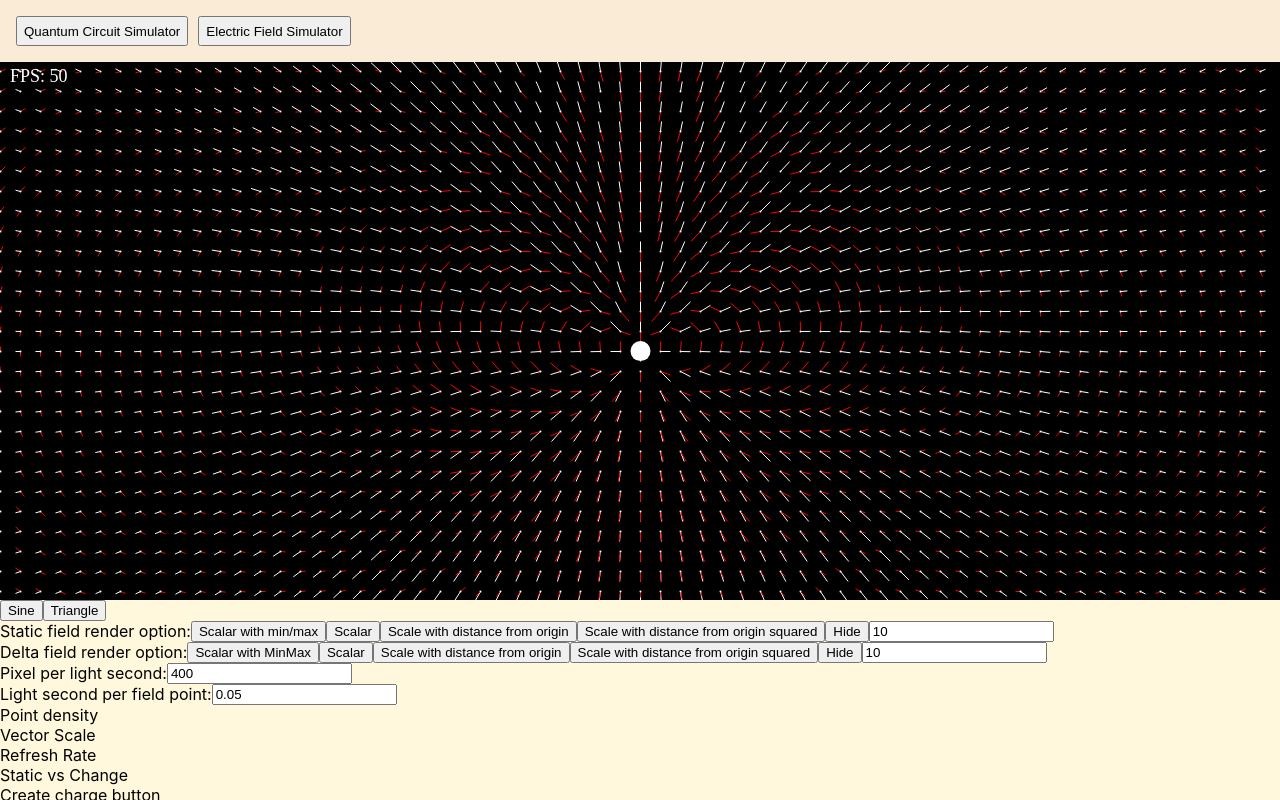
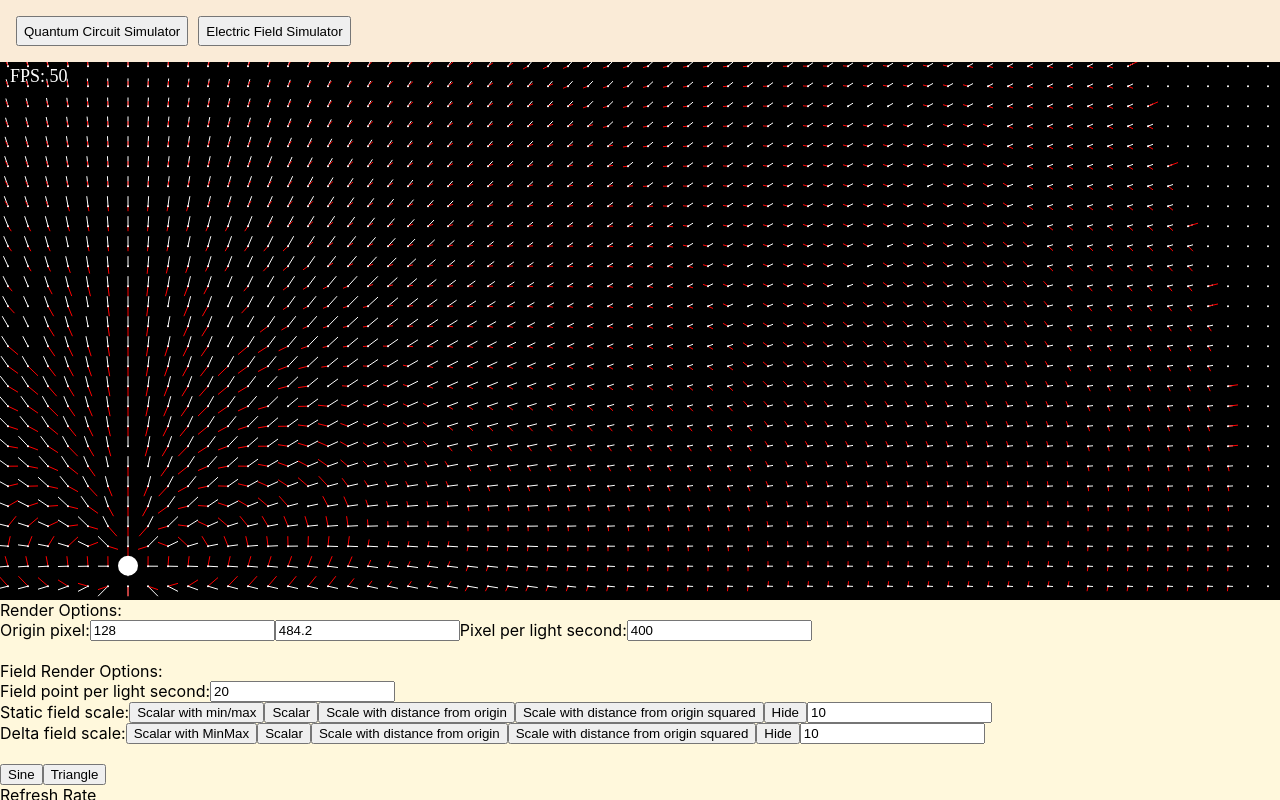
Before and after one commit to pochusuwan/QuantumCircuitSimulator, a React (Create React App) app: page / in a window 1280 px wide. Both pictures are taken after a click on the button "Electric Field Simulator". Built offline with nearby package versions, Linux system fonts and the light colour scheme.

Commit message:
Set origin and field point per light second

```diff
--- a/src/electric-field/App.module.css
+++ b/src/electric-field/App.module.css
@@ -24,4 +24,5 @@
 .ControlsRow {
     display: flex;
     flex-direction: row;
+    min-height: 20px;
 }
--- a/src/electric-field/App.tsx
+++ b/src/electric-field/App.tsx
@@ -3,7 +3,7 @@ import classes from "./App.module.css";
 import Simulator, { FieldRenderOption } from "./Simulator";
 
 const INITIAL_PIXEL_PER_LIGHT_SECOND = 400;
-const INITIAL_LIGHT_SECOND_PER_FIELD_POINT = 0.05;
+const INITIAL_LIGHT_SECOND_PER_FIELD_POINT = 20;
 const INITIAL_STATIC_FIELD_SCALE = 10;
 const INITIAL_DELTA_FIELD_SCALE = 10;
 
@@ -11,17 +11,26 @@ export default function App() {
     const canvasRef = useRef<HTMLCanvasElement>(null);
     const containerRef = useRef<HTMLDivElement>(null);
     const canvasStyle = useSetCanvasSize(canvasRef, containerRef);
+
     const [pixelPerLightSecond, setPixelPerLightSecond] = useState<string>(INITIAL_PIXEL_PER_LIGHT_SECOND.toString());
-    const [lightSecondPerFieldPoint, setLightSecondPerFieldPoint] = useState<string>(INITIAL_LIGHT_SECOND_PER_FIELD_POINT.toString());
+    const [originPixelX, setOriginPixelX] = useState<string>("");
+    const [originPixelY, setOriginPixelY] = useState<string>("");
+
+    const [fieldPointPerLightSecond, setFieldPointPerLightSecond] = useState<string>(INITIAL_LIGHT_SECOND_PER_FIELD_POINT.toString());
     const [staticFieldScale, setStaticFieldScale] = useState<string>(INITIAL_STATIC_FIELD_SCALE.toString());
     const [deltaFieldScale, setDeltaFieldScale] = useState<string>(INITIAL_DELTA_FIELD_SCALE.toString());
+
     const updateTimeoutId = useRef<ReturnType<typeof setInterval> | null>(null);
     const simulatorRef = useRef<Simulator | null>(null);
 
     useEffect(() => {
         const canvas = canvasRef.current;
         if (canvas) {
-            simulatorRef.current = new Simulator(canvas, INITIAL_PIXEL_PER_LIGHT_SECOND, INITIAL_LIGHT_SECOND_PER_FIELD_POINT, INITIAL_STATIC_FIELD_SCALE, INITIAL_DELTA_FIELD_SCALE);
+            const originX = 0.1 * canvas.width;
+            const originY = 0.9 * canvas.height;
+            simulatorRef.current = new Simulator(canvas, originX, originY, INITIAL_PIXEL_PER_LIGHT_SECOND, INITIAL_LIGHT_SECOND_PER_FIELD_POINT, INITIAL_STATIC_FIELD_SCALE, INITIAL_DELTA_FIELD_SCALE);
+            setOriginPixelX(originX.toString());
+            setOriginPixelY(originY.toString());
         }
         return () => {
             simulatorRef.current?.clearCanvas();
@@ -32,7 +41,14 @@ export default function App() {
         clearTimeout(updateTimeoutId.current);
     }
     updateTimeoutId.current = setTimeout(() => {
-        simulatorRef.current?.setRenderOption(parseFloat(pixelPerLightSecond), parseFloat(lightSecondPerFieldPoint), parseFloat(staticFieldScale), parseFloat(deltaFieldScale));
+        simulatorRef.current?.setRenderOption(
+            parseFloat(originPixelX),
+            parseFloat(originPixelY),
+            parseFloat(pixelPerLightSecond),
+            parseFloat(fieldPointPerLightSecond),
+            parseFloat(staticFieldScale),
+            parseFloat(deltaFieldScale)
+        );
     }, 1000);
 
     return (
@@ -42,12 +58,25 @@ export default function App() {
             </div>
             <div className={classes.Controls}>
                 <div className={classes.ControlsRow}>
-                    <button onClick={() => simulatorRef.current?.setParticlePositionFunction("Sine")}>Sine</button>
-                    <button onClick={() => simulatorRef.current?.setParticlePositionFunction("Triangle")}>Triangle</button>
+                    <div>Render Options: </div>
+                </div>
+                <div className={classes.ControlsRow}>
+                    <div>Origin pixel: </div>
+                    <input onChange={(event) => setOriginPixelX(event.target.value)} value={originPixelX} />
+                    <input onChange={(event) => setOriginPixelY(event.target.value)} value={originPixelY} />
+                    <div>Pixel per light second:</div>
+                    <input onChange={(event) => setPixelPerLightSecond(event.target.value)} value={pixelPerLightSecond} />
+                </div>
+                <div className={classes.ControlsRow}></div>
+
+                <div className={classes.ControlsRow}>Field Render Options:</div>
+                <div className={classes.ControlsRow}>
+                    <div>Field point per light second:</div>
+                    <input onChange={(event) => setFieldPointPerLightSecond(event.target.value)} value={fieldPointPerLightSecond} />
                 </div>
 
                 <div className={classes.ControlsRow}>
-                    <div>Static field render option: </div>
+                    <div>Static field scale: </div>
                     <button onClick={() => simulatorRef.current?.setStaticFieldRenderOption(FieldRenderOption.ConstantScalarMinMax)}>Scalar with min/max</button>
                     <button onClick={() => simulatorRef.current?.setStaticFieldRenderOption(FieldRenderOption.ConstantScalar)}>Scalar</button>
                     <button onClick={() => simulatorRef.current?.setStaticFieldRenderOption(FieldRenderOption.ScaleWithDistance)}>Scale with distance from origin</button>
@@ -57,7 +86,7 @@ export default function App() {
                 </div>
 
                 <div className={classes.ControlsRow}>
-                    <div>Delta field render option: </div>
+                    <div>Delta field scale: </div>
                     <button onClick={() => simulatorRef.current?.setDeltaFieldRenderOption(FieldRenderOption.ConstantScalarMinMax)}>Scalar with MinMax</button>
                     <button onClick={() => simulatorRef.current?.setDeltaFieldRenderOption(FieldRenderOption.ConstantScalar)}>Scalar</button>
                     <button onClick={() => simulatorRef.current?.setDeltaFieldRenderOption(FieldRenderOption.ScaleWithDistance)}>Scale with distance from origin</button>
@@ -65,17 +94,12 @@ export default function App() {
                     <button onClick={() => simulatorRef.current?.setDeltaFieldRenderOption(FieldRenderOption.Hide)}>Hide</button>
                     <input onChange={(event) => setDeltaFieldScale(event.target.value)} value={deltaFieldScale} />
                 </div>
+                <div className={classes.ControlsRow}></div>
 
                 <div className={classes.ControlsRow}>
-                    <div>Pixel per light second:</div>
-                    <input onChange={(event) => setPixelPerLightSecond(event.target.value)} value={pixelPerLightSecond} />
+                    <button onClick={() => simulatorRef.current?.setParticlePositionFunction("Sine")}>Sine</button>
+                    <button onClick={() => simulatorRef.current?.setParticlePositionFunction("Triangle")}>Triangle</button>
                 </div>
-                <div className={classes.ControlsRow}>
-                    <div>Light second per field point:</div>
-                    <input onChange={(event) => setLightSecondPerFieldPoint(event.target.value)} value={lightSecondPerFieldPoint} />
-                </div>
-                <div>Point density</div>
-                <div>Vector Scale</div>
                 <div>Refresh Rate</div>
                 <div>Static vs Change</div>
                 <div>Create charge button</div>
--- a/src/electric-field/Painter.ts
+++ b/src/electric-field/Painter.ts
@@ -79,6 +79,11 @@ export default class Painter {
         this.ctx.fillText(text, x, y);
     }
 
+    setOrigin(originX: number, originY: number) {
+        this.originX = originX;
+        this.originY = originY;
+    }
+
     setScale(scale: number) {
         this.scale = scale;
     }
--- a/src/electric-field/Simulator.ts
+++ b/src/electric-field/Simulator.ts
@@ -51,20 +51,19 @@ function scaleFieldVector(x: number, y: number, px: number, py: number, option:
 
 export default class Simulator {
     private painter: Painter | null = null;
-    private canvasWidth = 0;
-    private canvasHeight = 0;
-    private originX = 0;
-    private originY = 0;
 
     private intervalId: ReturnType<typeof setInterval> | null = null;
     private time = 0;
+    private framePerSecond = 50;
 
-    private framePerSecond = 50;
+    private pixelPerLightSecond: number;
+
     private axisTickDensity = 1; // light second
-    private pixelPerLightSecond: number;
-    private lightSecondPerFieldPoint: number; // light second
+
+    private fieldPointPerLightSecond: number;
     private staticFieldRenderOption: FieldRenderOption = FieldRenderOption.ConstantScalarMinMax;
     private deltaFieldRenderOption: FieldRenderOption = FieldRenderOption.ConstantScalarMinMax;
+
     private staticFieldScale: number;
     private deltaFieldScale: number;
     private measuredFPS = 0;
@@ -142,24 +141,29 @@ export default class Simulator {
         this.fieldPoints = [];
 
         const { left, right, top, bottom } = painter.getBoundary();
-        for (let x = Math.ceil(left/this.lightSecondPerFieldPoint) * this.lightSecondPerFieldPoint; x < right; x += this.lightSecondPerFieldPoint) {
-            for (let y = Math.ceil(bottom/this.lightSecondPerFieldPoint) * this.lightSecondPerFieldPoint; y < top; y += this.lightSecondPerFieldPoint) {
+        const lightSecondPerFieldPoint = 1 / this.fieldPointPerLightSecond;
+        for (let x = Math.ceil(left/lightSecondPerFieldPoint) * lightSecondPerFieldPoint; x < right; x += lightSecondPerFieldPoint) {
+            for (let y = Math.ceil(bottom/lightSecondPerFieldPoint) * lightSecondPerFieldPoint; y < top; y += lightSecondPerFieldPoint) {
                 this.fieldPoints.push(new FieldPoint(x, y));
             }
         }
     }
 
-    constructor(canvas: HTMLCanvasElement, pixelPerLightSecond: number, lightSecondPerFieldPoint: number, staticFieldScale: number, deltaFieldScale: number) {
+    constructor(
+        canvas: HTMLCanvasElement,
+        originPixelX: number,
+        originPixelY: number,
+        pixelPerLightSecond: number,
+        fieldPointPerLightSecond: number,
+        staticFieldScale: number,
+        deltaFieldScale: number
+    ) {
         this.pixelPerLightSecond = pixelPerLightSecond;
-        this.lightSecondPerFieldPoint = lightSecondPerFieldPoint;
+        this.fieldPointPerLightSecond = fieldPointPerLightSecond;
         this.staticFieldScale = staticFieldScale;
         this.deltaFieldScale = deltaFieldScale;
 
-        this.canvasWidth = canvas.width;
-        this.canvasHeight = canvas.height;
-        this.originX = Math.floor(this.canvasWidth / 2) + 0.5;
-        this.originY = Math.floor(this.canvasHeight / 2) + 0.5;
-        this.painter = new Painter(canvas, this.originX, this.originY, this.pixelPerLightSecond);
+        this.painter = new Painter(canvas, originPixelX, originPixelY, this.pixelPerLightSecond);
 
         this.setFieldPoint();
         this.particles.push(new Particle(0, 0));
@@ -194,11 +198,19 @@ export default class Simulator {
         this.deltaFieldRenderOption = option;
     }
 
-    setRenderOption(pixelPerLightSecond: number, lightSecondPerFieldPoint: number, staticFieldScale: number, deltaFieldScale: number) {
+    setRenderOption(
+        originPixelX: number,
+        originPixelY: number,
+        pixelPerLightSecond: number,
+        fieldPointPerLightSecond: number,
+        staticFieldScale: number,
+        deltaFieldScale: number
+    ) {
         this.pixelPerLightSecond = pixelPerLightSecond;
-        this.lightSecondPerFieldPoint = lightSecondPerFieldPoint;
+        this.fieldPointPerLightSecond = fieldPointPerLightSecond;
         this.staticFieldScale = staticFieldScale;
         this.deltaFieldScale = deltaFieldScale;
+        this.painter?.setOrigin(originPixelX, originPixelY);
         this.painter?.setScale(this.pixelPerLightSecond);
         this.setFieldPoint();
     }
```
